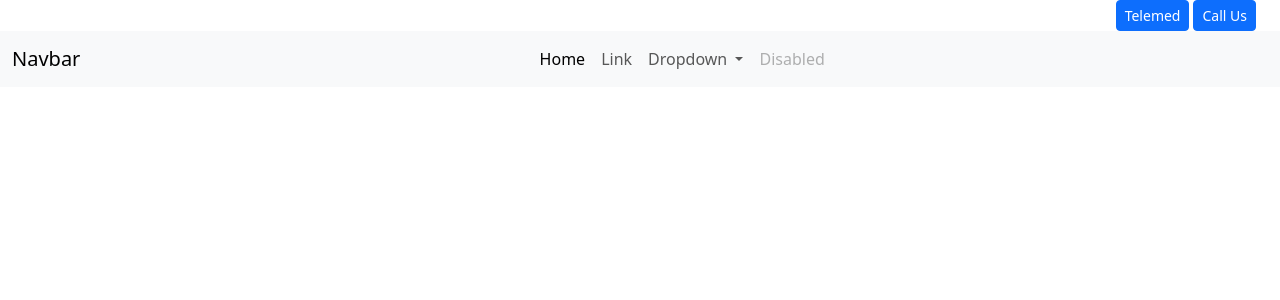
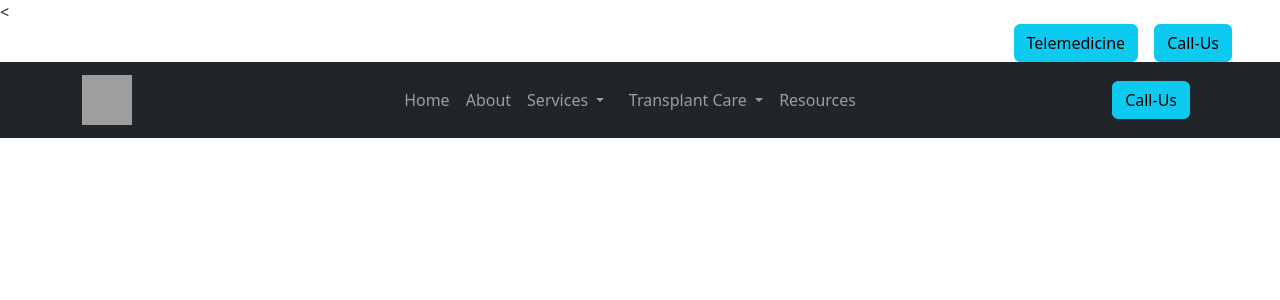
Before and after one commit to JivandeepHealthServices/website-Jivandeep, a Django app: template website/templates/base.html in a window 1280 px wide. Shown: the top 300 px of the page. Run offline with Django 4.2, Linux system fonts and the light colour scheme; the template is opened without the code that fills it, so the values that code supplies are empty; some libraries are stand-ins or nearby versions; grey boxes are pictures that could not be loaded.

Commit message:
Copied code from dab's_web

```diff
--- a/website/templates/base.html
+++ b/website/templates/base.html
@@ -34,88 +34,77 @@
 
 </head>
 <body>
-<section class="header-section">
-    <div class="header">
+<<div class="header">
 
     <!-- Topbar Start -->
-        <div class="container-fluid header-top ">
-            <div class="header-top-elements-container container-fluid d-grid gap-1 d-md-flex justify-content-md-end">
-
-                <div class="header-top-element d-inline">
-                    <a href="#" class="btn btn-primary btn-sm">Telemed</a>
+    <div class="d-grid gap-2 d-md-flex justify-content-md-end ">
+        <button class="btn btn-info me-md-2" type="button">Telemedicine</button>
+        <button class="btn btn-info me-md-5" type="button">Call-Us</button>
       </div>
 
-                {% comment %} <div class="header-top-element d-inline">
-                    <a href="#" class="btn btn-primary btn-sm">Ambulance</a>
-                </div> {% endcomment %}
 
-                <div class="header-top-element d-inline">
-                    <a href="#" class="btn btn-primary btn-sm">Call Us</a>
-                </div>
-            </div>
-        </div>
 <!-- Topbar End -->
 
 
 <!-- Navbar Start -->
-{% comment %} <div class="container-fluid header-main">
-    <div class="header-logo">
 
-    </div>
-    <div class="header-navigation">
-
-    </div> {% endcomment %}
-{% comment %} Bootstrap navigation {% endcomment %}
-<nav class="navbar navbar-expand-lg bg-body-tertiary">
-    <div class="container-fluid gap-20">
-        <a class="navbar-brand mb-0 h1" href="#">Navbar</a>
-
-        <button class="navbar-toggler" type="button" data-bs-toggle="collapse" data-bs-target="#navbarSupportedContent" aria-controls="navbarSupportedContent" aria-expanded="false" aria-label="Toggle navigation">
+<nav class="navbar navbar-expand-lg navbar-dark bg-dark stickytop">
+    <div class="container">
+      <a class="navbar-brand" href="#">
+        <img src="logo.png" alt="Logo" width="50" height="50">
+      </a>
+      <button class="navbar-toggler" type="button" data-bs-toggle="collapse" data-bs-target="#navbarNav" aria-controls="navbarNav" aria-expanded="false" aria-label="Toggle navigation">
         <span class="navbar-toggler-icon"></span>
       </button>
 
-
-
-
-        <div class="collapse navbar-collapse " id="navbarSupportedContent">
-            <div class="mx-auto">
-                <ul class="navbar-nav me-auto mb-2 mb-lg-0">
+      <div class="collapse navbar-collapse justify-content-center" id="navbarNav">
+        <ul class="navbar-nav">
           <li class="nav-item">
-                    <a class="nav-link active" aria-current="page" href="#">Home</a>
+            <a class="nav-link" href="#">Home</a>
           </li>
-
           <li class="nav-item">
-                    <a class="nav-link" href="#">Link</a>
+            <a class="nav-link" href="#">About</a>
           </li>
-
           <li class="nav-item dropdown">
-                    <a class="nav-link dropdown-toggle" href="#" role="button" data-bs-toggle="dropdown" aria-expanded="false">
-                    Dropdown
+            <a class="nav-link dropdown-toggle" href="#" id="navbarDropdown" role="button" data-bs-toggle="dropdown" aria-expanded="false">
+              Services
             </a>
-                    <ul class="dropdown-menu">
-                    <li><a class="dropdown-item" href="#">Action</a></li>
-                    <li><a class="dropdown-item" href="#">Another action</a></li>
-                    <li><hr class="dropdown-divider"></li>
-                    <li><a class="dropdown-item" href="#">Something else here</a></li>
+            <ul class="dropdown-menu" aria-labelledby="navbarDropdown">
+              <li><a class="dropdown-item" href="#">Product 1</a></li>
+              <li><a class="dropdown-item" href="#">Product 2</a></li>
+              <li><a class="dropdown-item" href="#">Product 3</a></li>
             </ul>
           </li>
 
+          <pre> </pre>
+
+          <li class="nav-item dropdown">
+            <a class="nav-link dropdown-toggle" href="#" id="navbarDropdown" role="button" data-bs-toggle="dropdown" aria-expanded="false">
+              Transplant Care
+            </a>
+            <ul class="dropdown-menu" aria-labelledby="navbarDropdown">
+              <li><a class="dropdown-item" href="#">Product 1</a></li>
+              <li><a class="dropdown-item" href="#">Product 2</a></li>
+              <li><a class="dropdown-item" href="#">Product 3</a></li>
+            </ul>
+          </li>
           <li class="nav-item">
-                    <a class="nav-link disabled">Disabled</a>
+            <a class="nav-link" href="#">Resources</a>
           </li>
         </ul>
-                {% comment %} <form class="d-flex" role="search">
-                <input class="form-control me-2" type="search" placeholder="Search" aria-label="Search">
-                <button class="btn btn-outline-success" type="submit">Search</button>
-                </form> {% endcomment %}
       </div>
 
+      <div class="d-grid gap-2 d-md-flex justify-content-md-end">
+        <button class="btn btn-info me-md-2" type="button">Call-Us</button>
      </div>
+
 
     </div>
   </nav>
-
-</div> {% comment %} header div closes {% endcomment %}
+</div>
+<!-- Navbar End -->
+</div>
+</header>{% comment %} header div closes {% endcomment %}
 
     {% comment %} <div class="container-fluid sticky-top bg-white shadow-sm header-main">
         <div class="row border-top px-xl-5">
```
Lines whose indentation alone changed are shown as unchanged.
